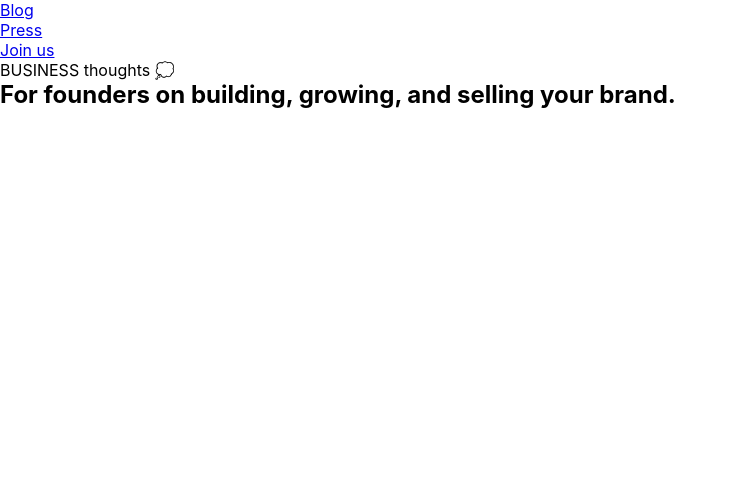
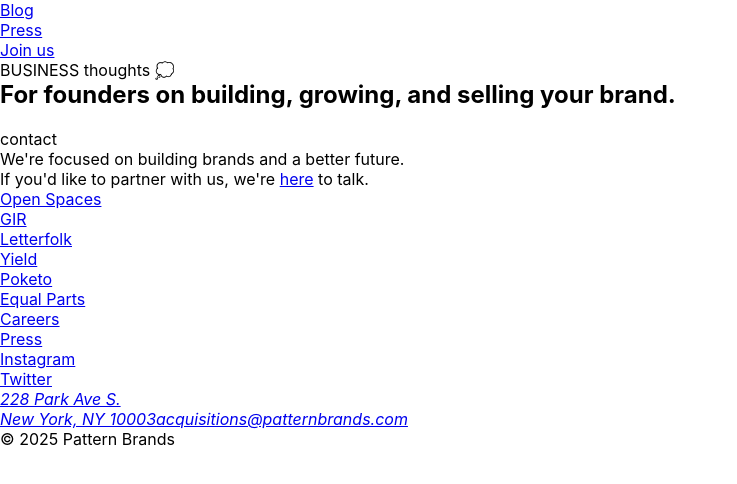
Before and after one commit to chumachenkoUA/technical-task3, a React (Vite) app: page / in a window 1280 px wide. Shown: the top 484 px of the page, without its empty margins (0-737 px from the left). Built offline with nearby package versions, Linux system fonts and the light colour scheme.

Commit message:
made a dynamic lists for footer and address

```diff
--- a/src/components/Footer.tsx
+++ b/src/components/Footer.tsx
@@ -2,17 +2,62 @@
     title: string;
     link: string;
 }
-interface FooterProps {
+interface footerProps {
     brands:footerItem[];
     company: footerItem[];
     socials: footerItem[];
 }
 
-function Footer() {
+function Footer({brands,company,socials}: footerProps) {
 
     return (
         <>
+            <footer className="footer">
+                <div className={"footer__contact"}>contact</div>
+                <section className={"footer__content"}>
+                    <p className={"footer__text"}>We're focused on building brands and a better future.</p>
+                    <p className={"footer__text"}>
+                        If you'd like to partner with us, we're{" "}
+                        <a className={"footer__link"} href={"mailto:acquisitions@patternbrands.com"}>here</a>{" "}
+                         to talk.
+                    </p>
 
+                    <ul className={"footer__list"}>
+                        {brands.map((item, index) => (
+                            <li key={index} className={"footer__item"}>
+                                <a className={"footer__link"} href={item.link}>{item.title}</a>
+                            </li>
+                        ))}
+                    </ul>
+
+                    <ul className={"footer__list"}>
+                        {company.map((item, index) => (
+                            <li key={index} className={"footer__item"}>
+                                <a className={"footer__link"} href={item.link}>{item.title}</a>
+                            </li>
+                        ))}
+                    </ul>
+
+                    <ul className={"footer__list"}>
+                        {socials.map((item, index) => (
+                            <li key={index} className={"footer__item"}>
+                                <a className={"footer__link"} href={item.link}>{item.title}</a>
+                            </li>
+                        ))}
+                    </ul>
+
+                    <address>
+                        <a className={"footer__link"} href={"#"}>
+                            228 Park Ave S.<br/>
+                            New York, NY 10003
+                        </a>
+                        <a className={"footer__link"} href={"mailto:acquisitions@patternbrands.com"}>acquisitions@patternbrands.com</a>
+                    </address>
+                </section>
+                <div className={"footer__copyright"}>
+                    &copy; 2025 Pattern Brands
+                </div>
+            </footer>
         </>
     )
 }
```
